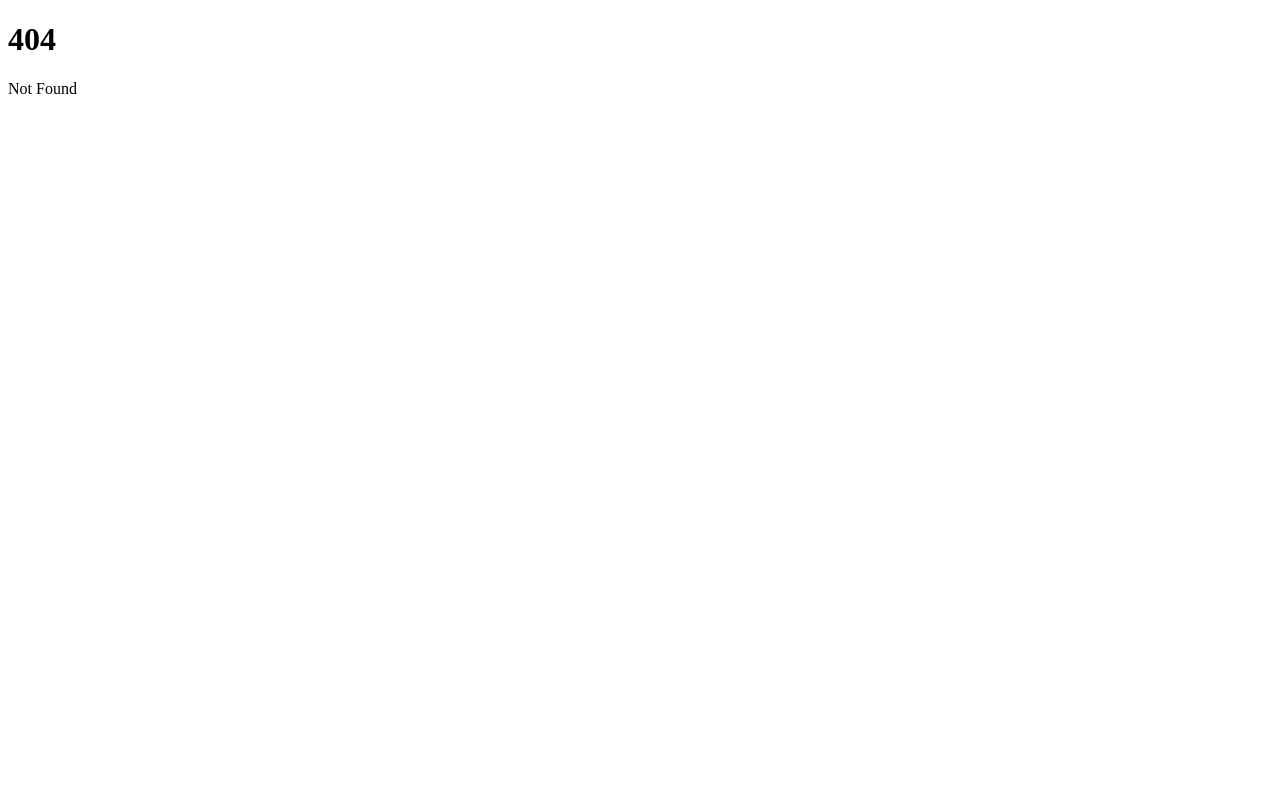
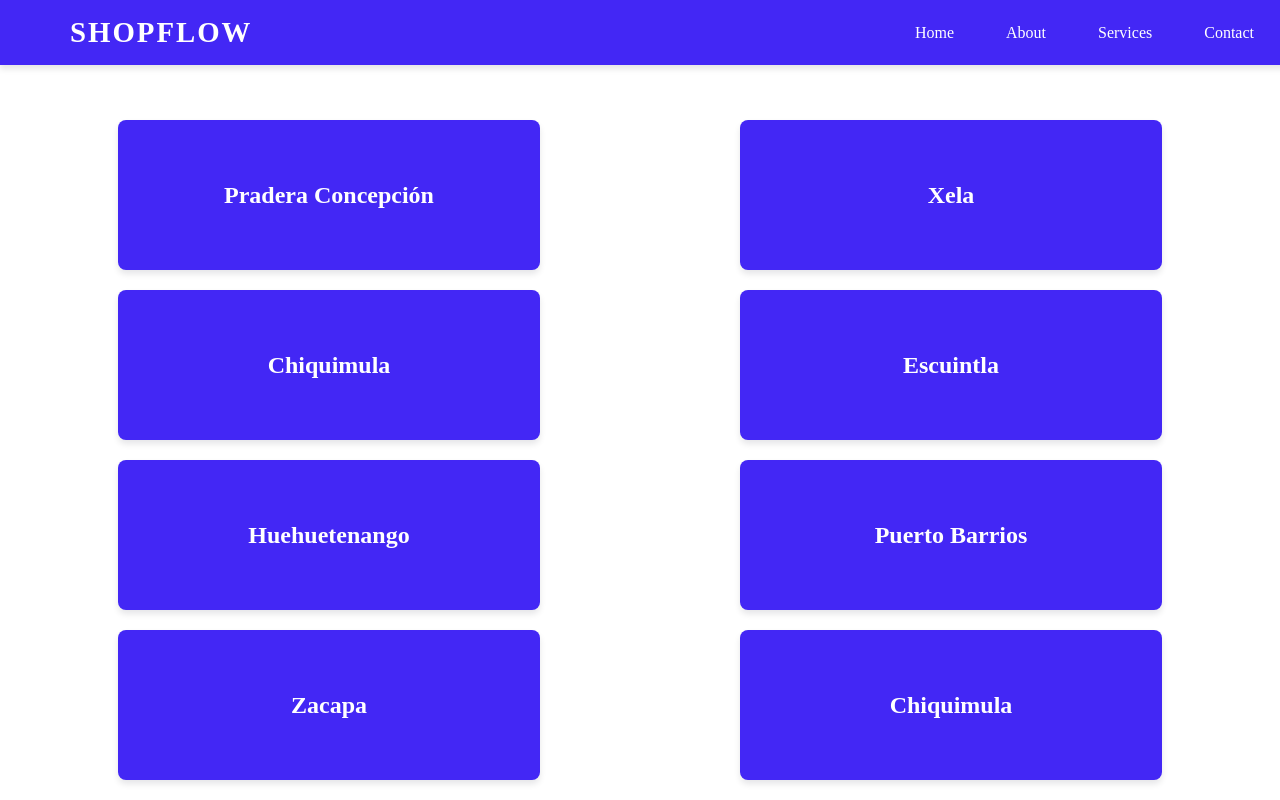
Before and after one commit to jp1593/Shopflow, a SvelteKit app in the folder frontend/: page /pradera in a window 1280 px wide. Before the commit this address had no page. Built offline with nearby package versions, Linux system fonts and the light colour scheme.

Commit message:
add options for praderamall

```diff
--- a/frontend/src/components/navbar.svelte
+++ b/frontend/src/components/navbar.svelte
@@ -136,7 +136,7 @@
   .menu.open {
     display: flex;
   }
-
+/*
   .menu-icon.open div:nth-child(1) {
     transform: rotate(45deg) translate(5px, 5px);
   }
@@ -157,5 +157,5 @@
     .menu-icon {
       display: flex;
     }
-  }
+  } */
 </style>
--- a/frontend/src/routes/+page.svelte
+++ b/frontend/src/routes/+page.svelte
@@ -10,7 +10,7 @@
     const timer = setTimeout(() => {
       showHomeScreen = false;
       showLandingPage = true;
-    }, 3000);
+    }, 2000);
 
     return () => clearTimeout(timer);
   });
--- /dev/null
+++ b/frontend/src/routes/pradera/+page.svelte
@@ -0,0 +1,105 @@
+<script>
+  import Navbar from "../../components/navbar.svelte";
+
+  let location = [
+    {
+      label: "Pradera Concepción",
+      route: "/pradera-concepcion",
+    },
+    {
+      label: "Xela",
+      route: "/xela",
+    },
+    {
+      label: "Chiquimula",
+      route: "/chiquimula",
+    },
+    {
+      label: "Escuintla",
+      route: "/escuintla",
+    },
+    {
+      label: "Huehuetenango",
+      route: "/huehuetenango",
+    },
+    {
+      label: "Puerto Barrios",
+      route: "/puerto-barrios",
+    },
+    {
+      label: "Zacapa",
+      route: "/zacapa",
+    },
+    {
+      label: "Chiquimula",
+      route: "/chiquimula",
+    },
+  ];
+</script>
+
+<div class="header">
+  <a href="/">
+    <Navbar />
+  </a>
+</div>
+
+<div class="locations-list">
+  {#each location as { label, route }}
+    <div class="location-item">
+      <a href={route || "#"}>
+        <p>{label}</p>
+      </a>
+    </div>
+  {/each}
+</div>
+
+<style>
+  .header {
+    margin-top: 120px;
+  }
+
+  .locations-list {
+    display: grid;
+    grid-template-columns: repeat(2, 1fr);
+    gap: 20px;
+    margin: 20px;
+    justify-items: center;
+  }
+
+  .location-item {
+    display: flex;
+    justify-content: center;
+    align-items: center;
+    width: 70%;
+    height: 150px;
+    overflow: hidden;
+    border-radius: 8px;
+    box-shadow: 0 4px 6px rgba(0, 0, 30, 0.1);
+    position: relative;
+    background-color: rgba(67, 39, 245, 1);
+  }
+
+  .location-item a {
+    text-decoration: none;
+    color: #333;
+  }
+
+  .location-item p {
+    font-size: 24px;
+    font-weight: bold;
+    text-align: center;
+    color: #ffffff;
+    margin: 0;
+  }
+
+  @media (max-width: 600px) {
+    .locations-list {
+      grid-template-columns: 1fr;
+    }
+
+    .location-item {
+      width: 90%;
+      height: 120px;
+    }
+  }
+</style>
```
Also changed, not shown: frontend/src/components/landing-page.svelte (+5 -2 lines).
